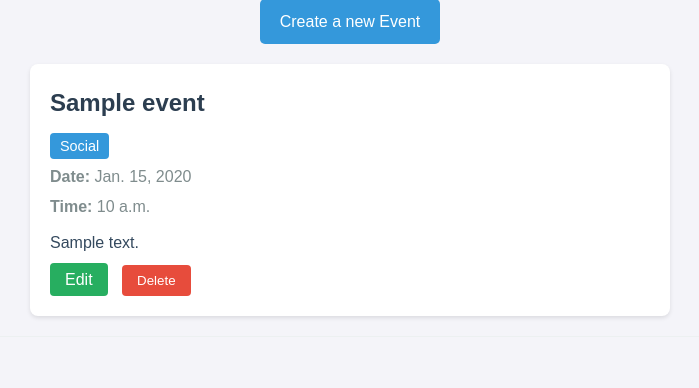
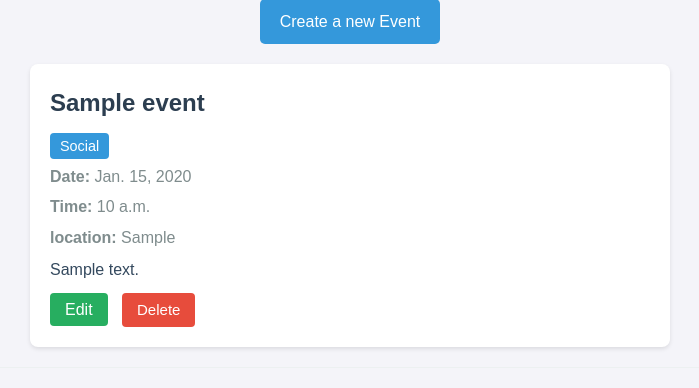
Before and after one commit to Bassanthossamxx/Event-Management-System-Django, a Django app: page / in a window 1280 px wide. Shown: the part 167-555 px from the top of the page, without its empty margins (290-989 px from the left). Run offline with Django 5.2, Linux system fonts and the light colour scheme; tables that the repository leaves empty hold one stand-in row (values such as "Sample post").

Commit message:
fixed error in location

```diff
--- a/eventmanagementsystem/base/templates/base/home.html
+++ b/eventmanagementsystem/base/templates/base/home.html
@@ -84,8 +84,10 @@
             color: #7f8c8d;
         }
 
-        .event p {
-            margin: 10px 0;
+        .event p , h4 {
+            font-style: normal;
+            font-weight: normal;
+            margin: 7px 0;
             color: #34495e;
         }
 
@@ -119,10 +121,11 @@
         }
 
         .delete-btn {
-            padding: 8px 15px;
+            padding: 8.5px 15px;
             background-color: #e74c3c;
             color: #fff;
             border: none;
+            font-size: 15px;
             border-radius: 4px;
             cursor: pointer;
             transition: background-color 0.3s;
@@ -216,6 +219,7 @@
             <button class="category">{{ event.category }}</button>
             <span><strong>Date:</strong> {{ event.date }}</span>
             <span><strong>Time:</strong> {{ event.time }}</span>
+        <span><strong>location:</strong> {{ event.location }}</span>
             <p>{{ event.description|slice:":50" }}{% if event.description|length > 50 %}...{% endif %}</p>
             <div class="buttons">
                 <a href="{% url 'edit_event' event.id %}" class="edit-btn">Edit</a>
--- a/eventmanagementsystem/base/views.py
+++ b/eventmanagementsystem/base/views.py
@@ -14,6 +14,7 @@ def createEvent(request):
         description = request.POST.get('description')
         date = request.POST.get('date')
         time = request.POST.get('time')
+        location = request.POST.get('location')
         category = request.POST.get('category')
 
         # Validate category
@@ -26,6 +27,7 @@ def createEvent(request):
             description=description,
             date=date,
             time=time,
+            location=location,
             category=category
         )
         return redirect('home')
@@ -41,6 +43,7 @@ def editEvent(request, id):
         event.description = request.POST.get('description')
         event.date = request.POST.get('date')
         event.time = request.POST.get('time')
+        location = request.POST.get('location')
         event.category = request.POST.get('category')
         event.save()
         return redirect('home')
```
Also changed, not shown: eventmanagementsystem/base/templates/base/form.html (+4 -3 lines), eventmanagementsystem/base/migrations/0002_alter_event_category.py (added).
